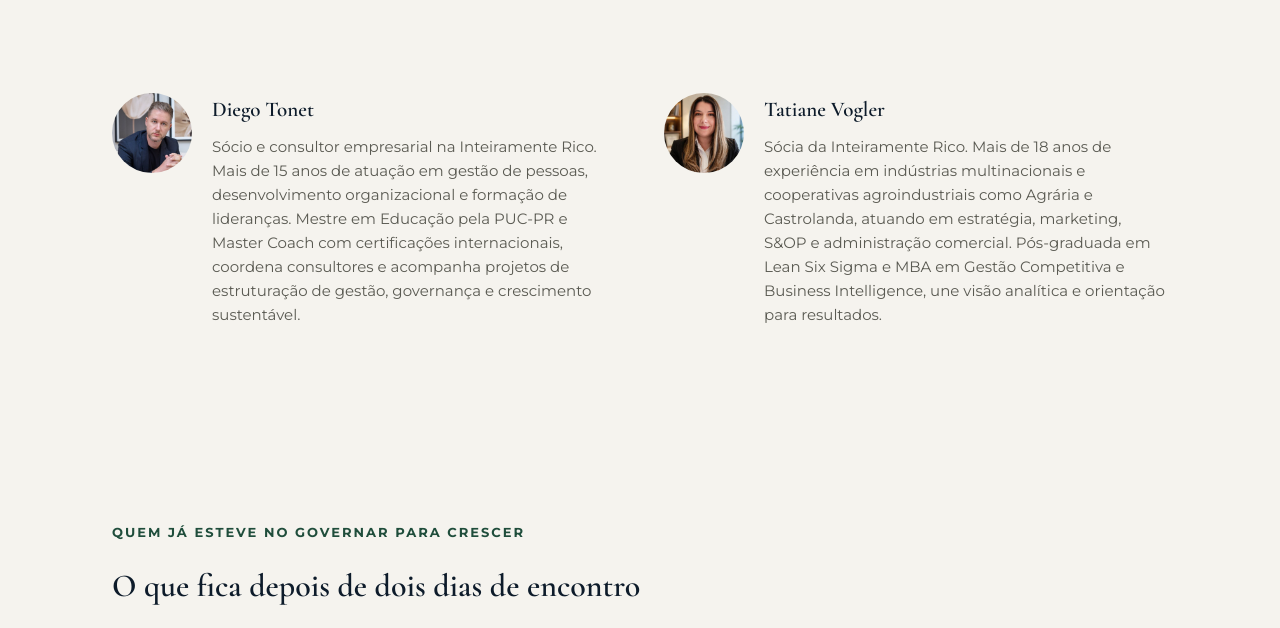
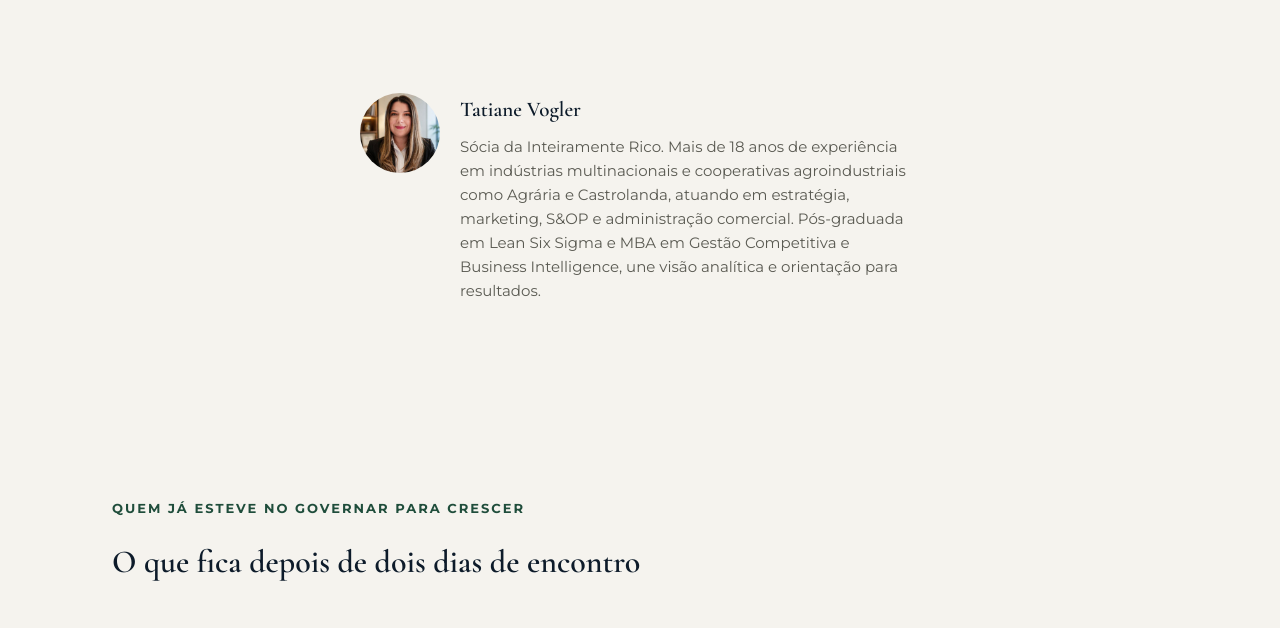
Before and after one commit to sibelylozovei/GPC, a plain HTML site: page index.html in a window 1280 px wide. Shown: the part 5233-5861 px from the top of the page. Drawn offline with nearby package versions, Linux system fonts and the light colour scheme.

Commit message:
Remove Diego Tonet da secao de mentores

```diff
--- a/index.html
+++ b/index.html
@@ -177,7 +177,7 @@
 
   /* SOCIOS / MENTORES DE APOIO */
   .socios{background:var(--offwhite); padding-top:0;}
-  .socios-grid{display:grid; grid-template-columns:1fr 1fr; gap:48px;}
+  .socios-grid{display:grid; grid-template-columns:1fr; max-width:560px; margin:0 auto;}
   .socio-card{display:flex; gap:20px; align-items:flex-start; text-align:left;}
   .socio-card img{width:80px; height:80px; border-radius:50%; object-fit:cover; flex-shrink:0;}
   .socio-card h4{font-family:'Cormorant Garamond',serif; font-weight:600; font-size:21px; color:var(--navy); margin-bottom:8px;}
@@ -470,13 +470,6 @@ src="https://www.facebook.com/tr?id=25991419360457815&ev=PageView&noscript=1"
   <div class="container">
     <div class="socios-grid">
       <div class="socio-card">
-        <img src="diego-tonet.jpg" alt="Diego Tonet">
-        <div>
-          <h4>Diego Tonet</h4>
-          <p>Sócio e consultor empresarial na Inteiramente Rico. Mais de 15 anos de atuação em gestão de pessoas, desenvolvimento organizacional e formação de lideranças. Mestre em Educação pela PUC-PR e Master Coach com certificações internacionais, coordena consultores e acompanha projetos de estruturação de gestão, governança e crescimento sustentável.</p>
-        </div>
-      </div>
-      <div class="socio-card">
         <img src="tatiane-vogler.jpg" alt="Tatiane Vogler">
         <div>
           <h4>Tatiane Vogler</h4>
```
